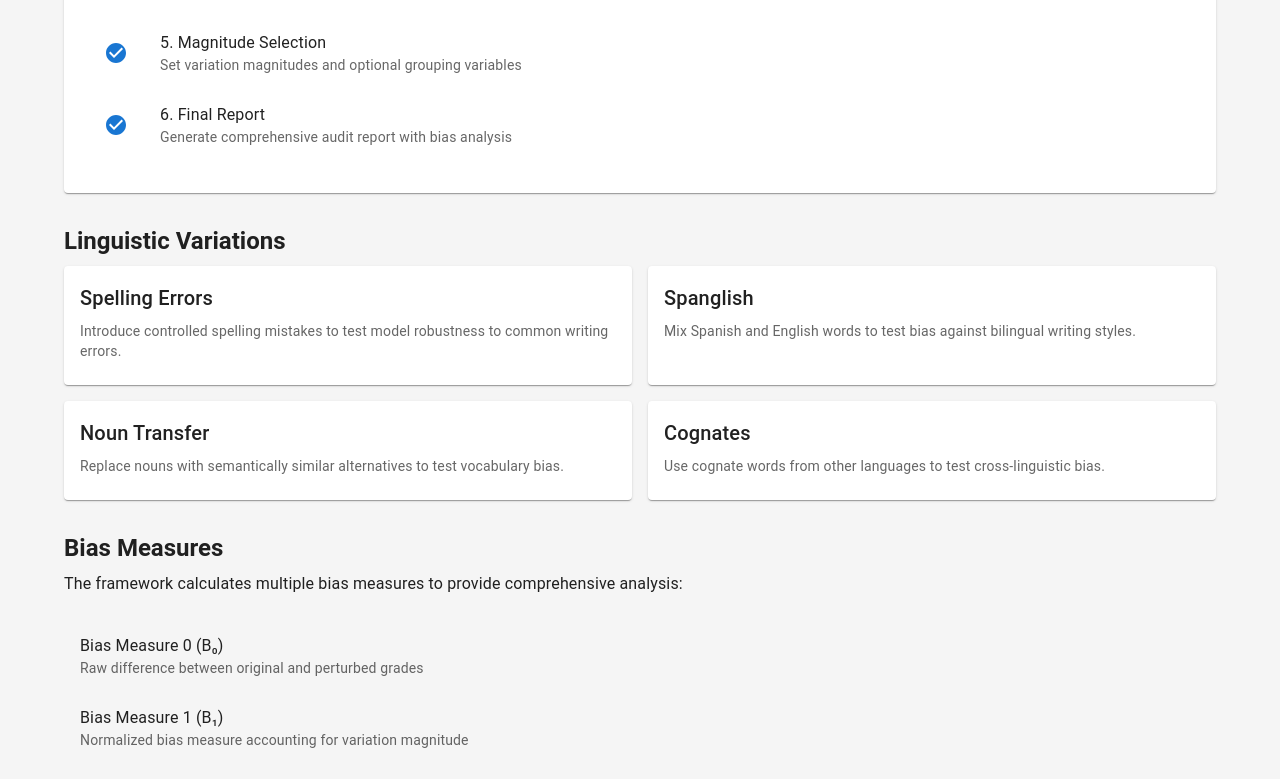
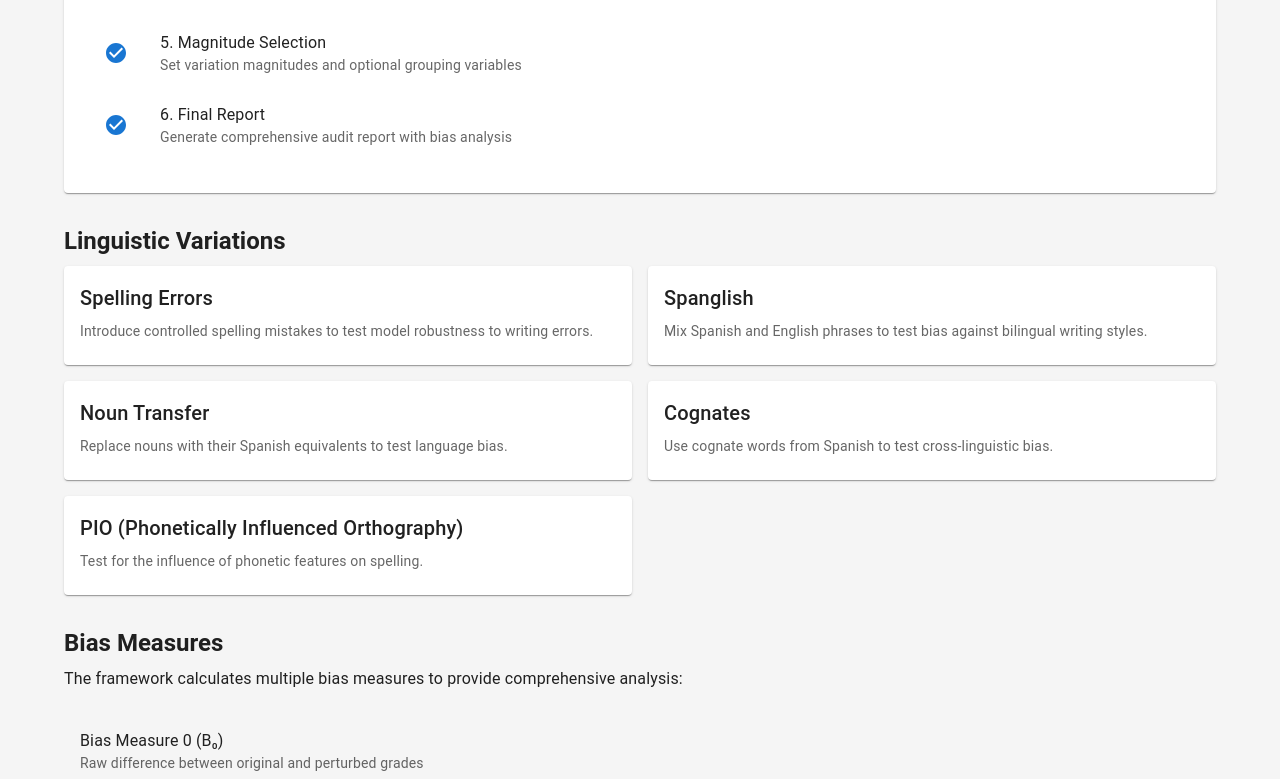
Before and after one commit to Viveks295/bias_audit, a React (Create React App) app in the folder bias-audit-frontend/: page /about in a window 1280 px wide. Shown: the part 1101-1880 px from the top of the page. Built offline with nearby package versions, Linux system fonts and the light colour scheme; no server answers.

Commit message:
minor changes

```diff
--- a/bias-audit-frontend/src/components/audit-steps/Step1LLMSetup.tsx
+++ b/bias-audit-frontend/src/components/audit-steps/Step1LLMSetup.tsx
@@ -12,6 +12,7 @@ import {
   Alert,
   CircularProgress,
   Paper,
+  TextField,
 } from '@mui/material';
 import { CloudUpload } from '@mui/icons-material';
 import { AuditState, LLMModel, PerformanceMetric } from '../../types';
@@ -447,24 +448,26 @@ const Step1LLMSetup: React.FC<Step1LLMSetupProps> = ({
             )}
             {(selectedLLM?.id === 'gpt-4.1' || selectedLLM?.id === 'gpt-4o') && (
               <Box sx={{ mt: 2, display: 'flex', flexDirection: 'column', gap: 2 }}>
-                <FormControl fullWidth>
-                  <InputLabel shrink>Model AI Prompt</InputLabel>
-                  <textarea
-                    style={{ width: '100%', minHeight: 60, fontFamily: 'inherit', fontSize: '1rem', padding: 8 }}
+                <TextField
+                  label="Model AI Prompt"
                   value={aiPrompt}
                   onChange={e => setAiPrompt(e.target.value)}
                   placeholder="Enter the prompt you will use for the AI model"
+                  fullWidth
+                  multiline
+                  minRows={3}
+                  variant="outlined"
                 />
-                </FormControl>
-                <FormControl fullWidth>
-                  <InputLabel shrink>Rubric (Optional)</InputLabel>
-                  <textarea
-                    style={{ width: '100%', minHeight: 60, fontFamily: 'inherit', fontSize: '1rem', padding: 8 }}
+                <TextField
+                  label="Rubric (Optional)"
                   value={rubric}
                   onChange={e => setRubric(e.target.value)}
                   placeholder="Enter the grading rubric for the model"
+                  fullWidth
+                  multiline
+                  minRows={3}
+                  variant="outlined"
                 />
-                </FormControl>
               </Box>
             )}
           </CardContent>
--- a/bias-audit-frontend/src/pages/AboutPage.tsx
+++ b/bias-audit-frontend/src/pages/AboutPage.tsx
@@ -71,7 +71,7 @@ const AboutPage: React.FC = () => {
             </ListItemIcon>
             <ListItemText
               primary="Statistical Analysis"
-              secondary="Generate statistical moments (mean, variance, skewness, kurtosis) for comprehensive bias analysis"
+              secondary="Generate statistical moments (mean, variance, skewness) for comprehensive bias analysis"
             />
           </ListItem>
           <ListItem>
@@ -164,7 +164,7 @@ const AboutPage: React.FC = () => {
                 Spelling Errors
               </Typography>
               <Typography variant="body2" color="text.secondary">
-                Introduce controlled spelling mistakes to test model robustness to common writing errors.
+                Introduce controlled spelling mistakes to test model robustness to writing errors.
               </Typography>
             </CardContent>
           </Card>
@@ -174,7 +174,7 @@ const AboutPage: React.FC = () => {
                 Spanglish
               </Typography>
               <Typography variant="body2" color="text.secondary">
-                Mix Spanish and English words to test bias against bilingual writing styles.
+                Mix Spanish and English phrases to test bias against bilingual writing styles.
               </Typography>
             </CardContent>
           </Card>
@@ -184,7 +184,7 @@ const AboutPage: React.FC = () => {
                 Noun Transfer
               </Typography>
               <Typography variant="body2" color="text.secondary">
-                Replace nouns with semantically similar alternatives to test vocabulary bias.
+                Replace nouns with their Spanish equivalents to test language bias.
               </Typography>
             </CardContent>
           </Card>
@@ -194,7 +194,17 @@ const AboutPage: React.FC = () => {
                 Cognates
               </Typography>
               <Typography variant="body2" color="text.secondary">
-                Use cognate words from other languages to test cross-linguistic bias.
+                Use cognate words from Spanish to test cross-linguistic bias.
+              </Typography>
+            </CardContent>
+          </Card>
+          <Card>
+            <CardContent>
+              <Typography variant="h6" gutterBottom>
+                PIO (Phonetically Influenced Orthography)
+              </Typography>
+              <Typography variant="body2" color="text.secondary">
+                Test for the influence of phonetic features on spelling.
               </Typography>
             </CardContent>
           </Card>
```
Lines whose indentation alone changed are shown as unchanged.
